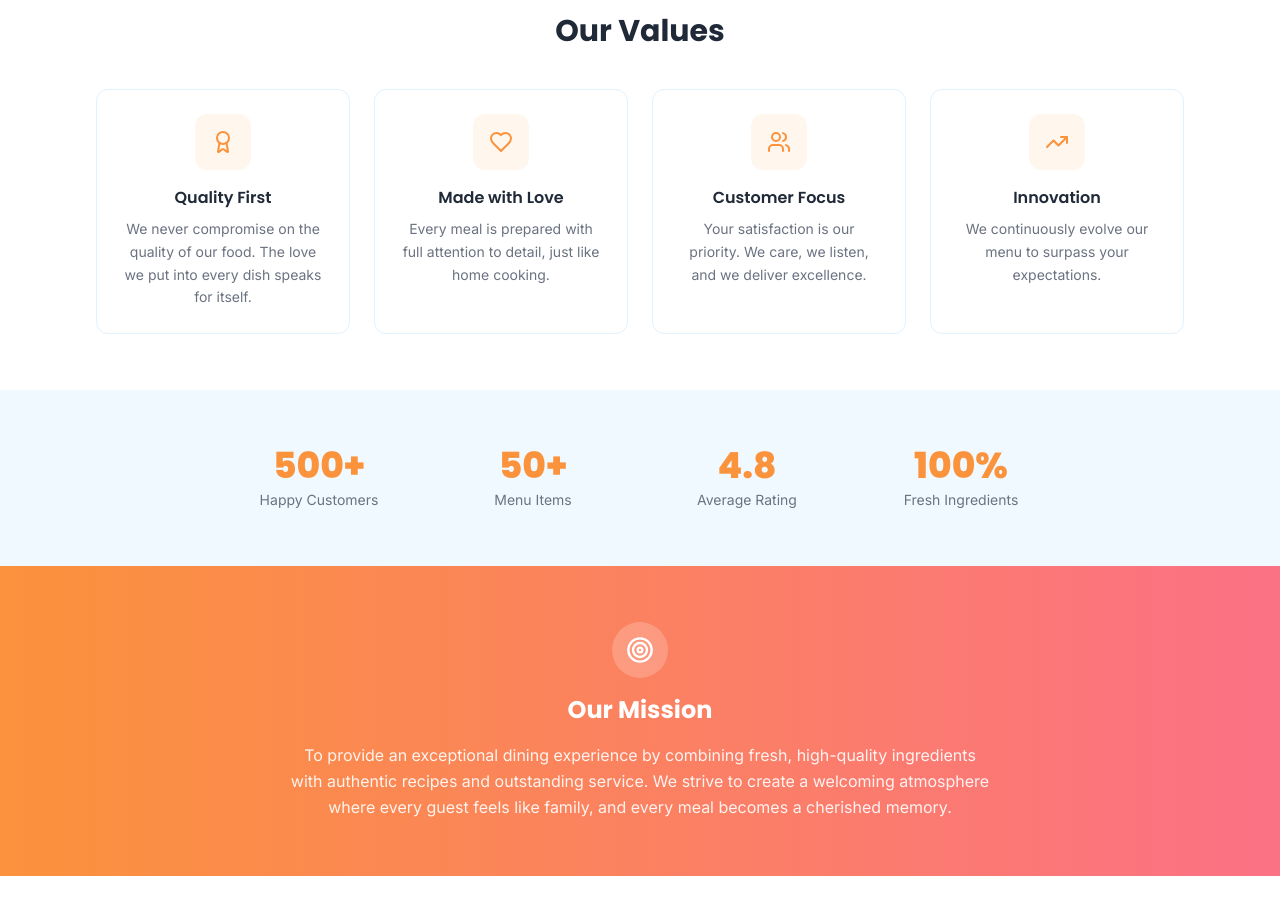
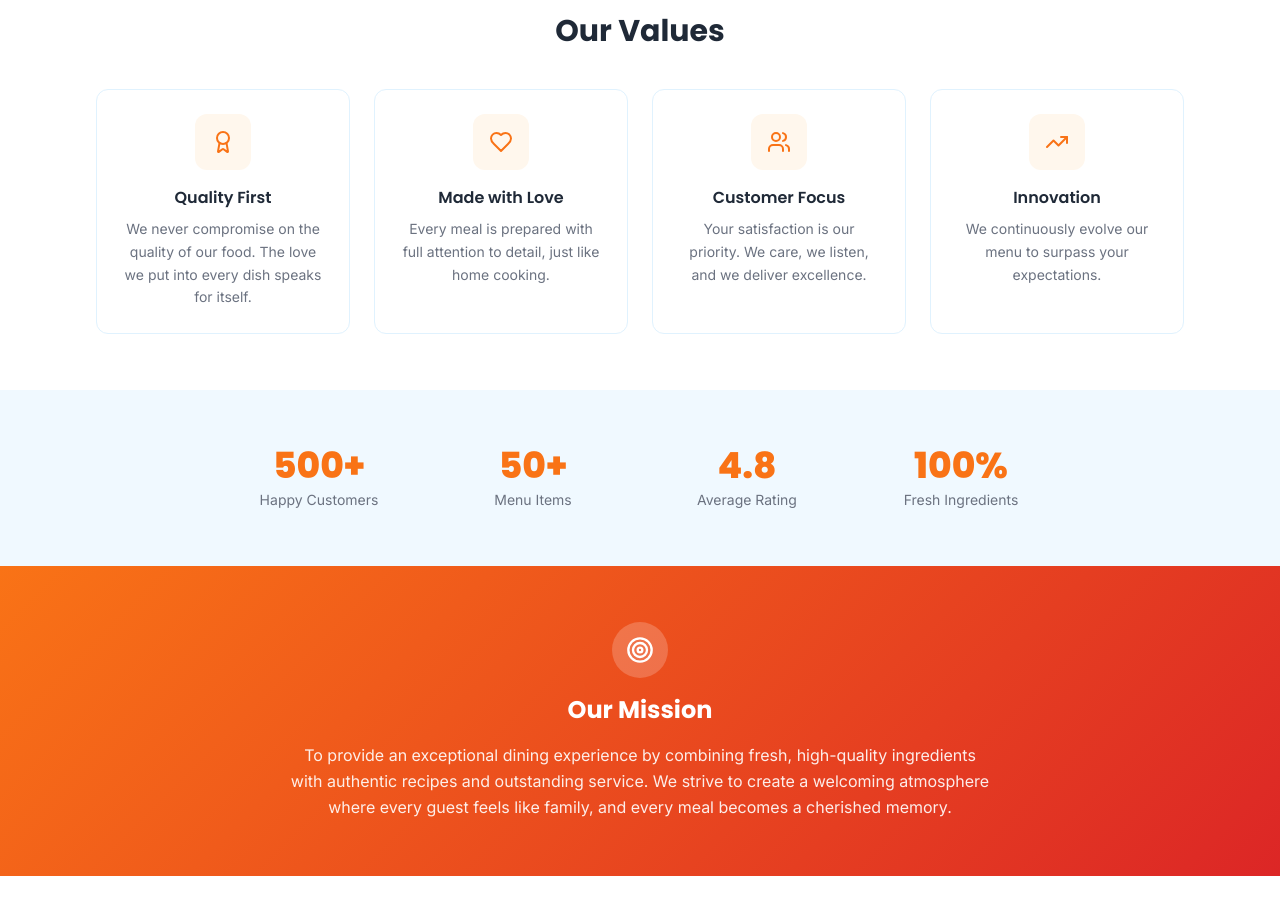
Before and after one commit to fahmidajothy123-bit/aDRITA_FOOD_PARADISE, a React (Vite) app in the folder adrita-food-paradise/: page /about in a window 1280 px wide. Shown: the part 780-1703 px from the top of the page. Built offline with nearby package versions, Linux system fonts and the light colour scheme.

Commit message:
Add API config to connect frontend with backend

```diff
--- /dev/null
+++ b/adrita-food-paradise/src/config/api.js
@@ -0,0 +1,28 @@
+// Base URL of the Express backend.
+// In development this points to your local backend server.
+export const API_BASE_URL = import.meta.env.VITE_API_URL || 'http://localhost:5000/api';
+
+// Small helper wrapper around fetch so every API call
+// handles JSON + errors the same way.
+export async function apiRequest(endpoint, options = {}) {
+  const token = localStorage.getItem('afp_token');
+
+  const headers = {
+    'Content-Type': 'application/json',
+    ...(token ? { Authorization: `Bearer ${token}` } : {}),
+    ...options.headers,
+  };
+
+  const res = await fetch(`${API_BASE_URL}${endpoint}`, {
+    ...options,
+    headers,
+  });
+
+  const data = await res.json().catch(() => ({}));
+
+  if (!res.ok) {
+    throw new Error(data.message || 'Something went wrong. Please try again.');
+  }
+
+  return data;
+}
--- a/adrita-food-paradise/src/pages/About.jsx
+++ b/adrita-food-paradise/src/pages/About.jsx
@@ -10,16 +10,16 @@ export default function About() {
   ];
 
   const values = [
-    { icon: <Award className="w-6 h-6 text-orange-400" />, title: 'Quality First', desc: 'We never compromise on the quality of our food. The love we put into every dish speaks for itself.' },
-    { icon: <Heart className="w-6 h-6 text-orange-400" />, title: 'Made with Love', desc: 'Every meal is prepared with full attention to detail, just like home cooking.' },
-    { icon: <Users className="w-6 h-6 text-orange-400" />, title: 'Customer Focus', desc: 'Your satisfaction is our priority. We care, we listen, and we deliver excellence.' },
-    { icon: <TrendingUp className="w-6 h-6 text-orange-400" />, title: 'Innovation', desc: 'We continuously evolve our menu to surpass your expectations.' },
+    { icon: <Award className="w-6 h-6 text-orange-500" />, title: 'Quality First', desc: 'We never compromise on the quality of our food. The love we put into every dish speaks for itself.' },
+    { icon: <Heart className="w-6 h-6 text-orange-500" />, title: 'Made with Love', desc: 'Every meal is prepared with full attention to detail, just like home cooking.' },
+    { icon: <Users className="w-6 h-6 text-orange-500" />, title: 'Customer Focus', desc: 'Your satisfaction is our priority. We care, we listen, and we deliver excellence.' },
+    { icon: <TrendingUp className="w-6 h-6 text-orange-500" />, title: 'Innovation', desc: 'We continuously evolve our menu to surpass your expectations.' },
   ];
 
   return (
     <div className="min-h-screen bg-sky-50 pt-16 page-enter">
       {/* Hero */}
-      <div className="bg-gradient-to-r from-orange-400 to-orange-500 py-16">
+      <div className="hero-gradient py-16">
         <div className="max-w-4xl mx-auto px-4 sm:px-6 lg:px-8 text-center">
           <h1 className="text-4xl font-extrabold text-white mb-3" style={{fontFamily:'Poppins,sans-serif'}}>
             About Adrita's Food Paradise
@@ -92,7 +92,7 @@ export default function About() {
           <div className="grid grid-cols-2 md:grid-cols-4 gap-6">
             {stats.map((s, i) => (
               <div key={i} className="text-center">
-                <div className="text-4xl font-extrabold text-orange-400 mb-1" style={{fontFamily:'Poppins,sans-serif'}}>
+                <div className="text-4xl font-extrabold text-orange-500 mb-1" style={{fontFamily:'Poppins,sans-serif'}}>
                   {s.value}
                 </div>
                 <div className="text-sm text-gray-500">{s.label}</div>
@@ -103,7 +103,7 @@ export default function About() {
       </div>
 
       {/* Mission */}
-      <div className="bg-gradient-to-r from-orange-400 to-rose-400 py-14">
+      <div className="promo-gradient py-14">
         <div className="max-w-3xl mx-auto px-4 sm:px-6 lg:px-8 text-center">
           <div className="w-14 h-14 bg-white/20 rounded-full flex items-center justify-center mx-auto mb-4">
             <Target className="w-7 h-7 text-white" />
```
Also changed, not shown: 2 other files (tests, documents, lock files or other folders).
